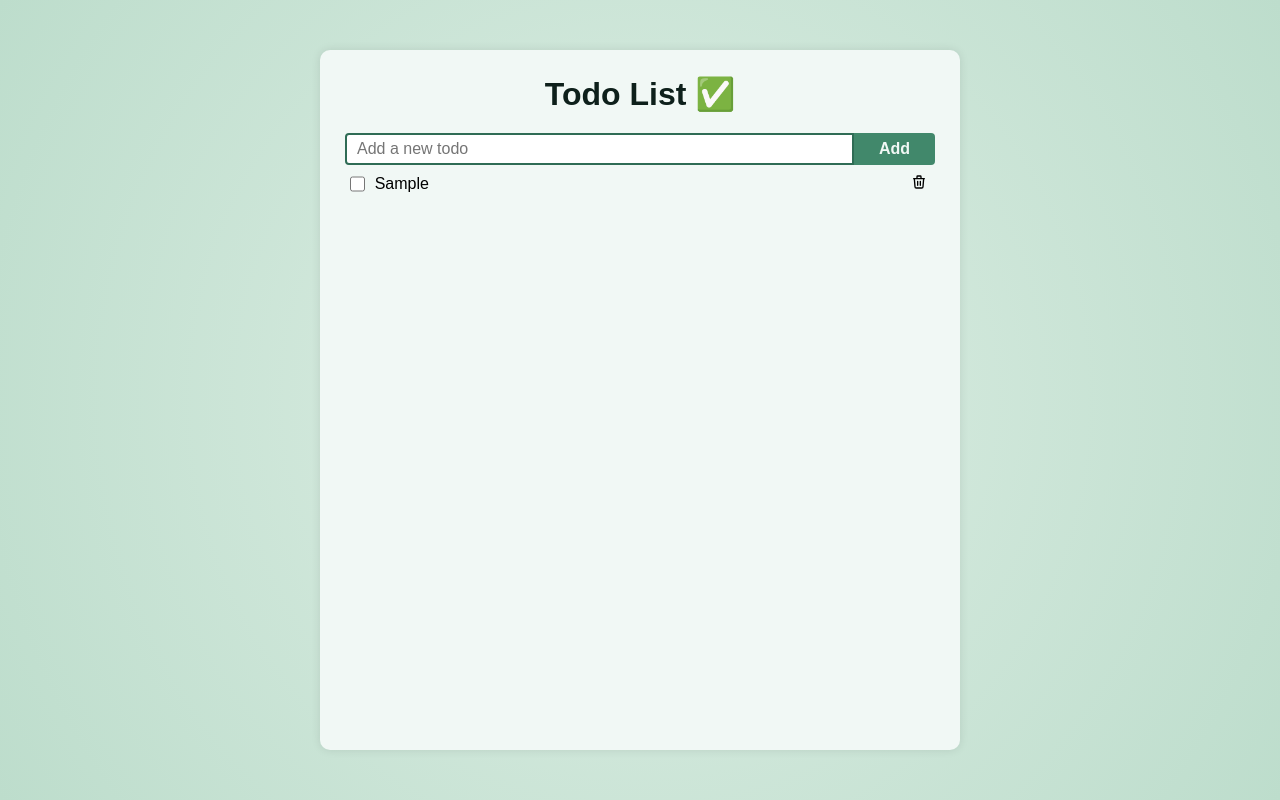
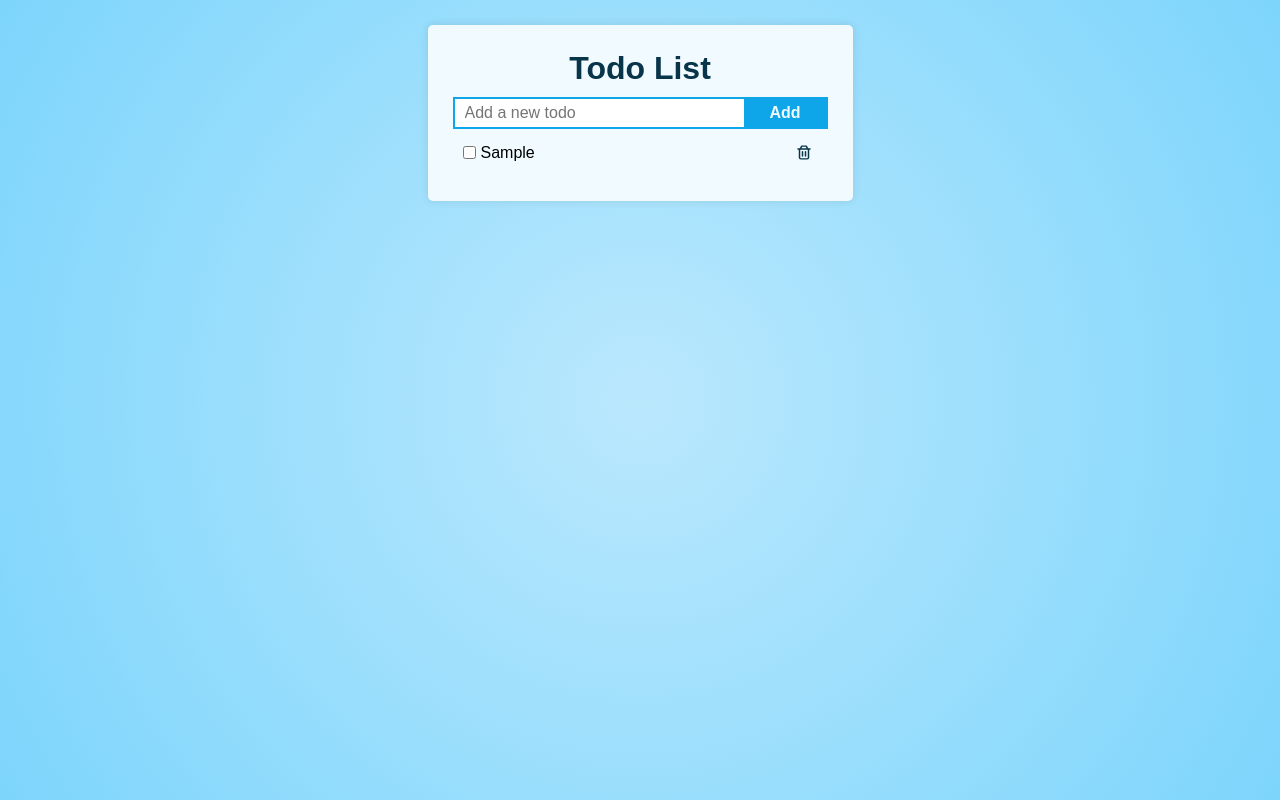
Before and after one commit to lui5gl/todo-list, a Vue app: page / in a window 1280 px wide. Both pictures are taken after typing "Sample" into the empty fields and a click on the button "Add". Built offline with nearby package versions, Linux system fonts and the light colour scheme.

Commit message:
Refactor App.vue and TodoItem.vue for improved layout, styles, and delete button functionality

```diff
--- a/src/App.vue
+++ b/src/App.vue
@@ -1,5 +1,6 @@
 <script setup lang="ts">
 import { ref } from "vue";
+import "@fontsource-variable/onest";
 import TodoItem from "./components/TodoItem.vue";
 import type Todo from "./interfaces/iTodoItem";
 
@@ -45,7 +46,7 @@ const handleUpdateText = (id: string, text: string) => {
 <template>
   <main>
     <section>
-      <h1>Todo List ✅</h1>
+      <h1>Todo List</h1>
       <form class="todo-form" @submit="onAddTodo">
         <input type="text" class="todo-input" placeholder="Add a new todo" />
         <button class="add-input" type="submit">Add</button>
@@ -67,76 +68,56 @@ const handleUpdateText = (id: string, text: string) => {
 
 <style scoped>
 main {
-  display: flex;
-  padding: 50px;
+  padding: 25px;
   min-height: 100dvh;
-  justify-content: center;
-  background: rgb(221, 238, 228);
+  background: rgb(186, 232, 253);
   background: radial-gradient(
     circle,
-    rgba(221, 238, 228, 1) 0%,
-    rgba(189, 221, 204, 1) 100%
+    rgba(186, 232, 253, 1) 0%,
+    rgba(125, 213, 252, 1) 100%
   );
 }
 
 section {
   width: 100%;
+  margin: auto;
   padding: 25px;
-  max-width: 40rem;
-  border-radius: 10px;
-  background-color: #f1f8f5;
+  max-width: 425px;
+  border-radius: 5px;
+  background-color: #f0faff;
   box-shadow: 0 0 10px rgba(0, 0, 0, 0.1);
 }
 
 h1 {
   font-size: 2rem;
+  color: #083549;
   text-align: center;
-  margin-bottom: 20px;
-  color: #0e201b;
+  margin-bottom: 10px;
 }
 
-.todo-form {
+form {
   display: flex;
+  border: 2px solid #0ea5e9;
 }
 
-.todo-input {
+input[type="text"] {
   width: 100%;
   border: none;
-  padding: 5px 10px;
-  border-radius: 4px 0px 0px 4px;
-  border: 2px solid #2f6c55;
+  padding: 0 10px;
+  outline: none;
 }
 
-.todo-input:focus {
-  outline: none;
-  caret-color: #2f6c55;
+button {
+  border: none;
+  font-weight: 700;
+  color: #f0faff;
+  padding: 5px 25px;
+  background-color: #0ea5e9;
+  cursor: pointer;
 }
 
-.todo-input::selection {
-  background: #2f6c55;
-  color: #f1f8f5;
-}
-
-.add-input {
-  border: none;
-  cursor: pointer;
-  color: #f1f8f5;
-  font-weight: 700;
-  padding: 0 25px;
-  background: #41886b;
-  border-radius: 0px 4px 4px 0px;
-  transition: all 75ms ease-in-out;
-}
-
-.add-input:hover {
-  background: #2f6c55;
-}
-
-li {
-  border-bottom: 1px solid #334155;
-}
-
-li:last-child {
-  border-bottom: none;
+ul {
+  padding: 0;
+  list-style: none;
 }
 </style>
--- a/src/components/TodoItem.vue
+++ b/src/components/TodoItem.vue
@@ -36,21 +36,7 @@ const handleUpdateText = (e: Event) => {
     />
 
     <button class="delete-button" :onclick="handleDeleteItem">
-      <svg
-        xmlns="http://www.w3.org/2000/svg"
-        width="1em"
-        height="1em"
-        viewBox="0 0 24 24"
-      >
-        <path
-          fill="none"
-          stroke="currentColor"
-          stroke-linecap="round"
-          stroke-linejoin="round"
-          stroke-width="2"
-          d="M4 7h16m-10 4v6m4-6v6M5 7l1 12a2 2 0 0 0 2 2h8a2 2 0 0 0 2-2l1-12M9 7V4a1 1 0 0 1 1-1h4a1 1 0 0 1 1 1v3"
-        />
-      </svg>
+      <img src="/icons/delete.svg" alt="Delete" width="20" height="20" />
     </button>
   </li>
 </template>
@@ -58,59 +44,34 @@ const handleUpdateText = (e: Event) => {
 <style scoped>
 li {
   gap: 5px;
-  width: 100%;
   display: flex;
-  padding: 5px;
-  align-items: center;
-  transition: background-color 150ms ease-in-out;
+  padding: 10px 10px;
+}
 
-  &:hover {
-    background-color: #f1f5f9;
-  }
+li:hover {
+  background-color: #e0f5fe;
 }
 
 input[type="text"] {
+  width: 100%;
+
   border: none;
-  padding: 5px;
-  width: 100%;
+  outline: none;
   background-color: transparent;
-
-  &::selection {
-    background-color: #295e4c;
-    color: white;
-  }
-
-  &:focus {
-    outline: none;
-  }
 }
 
-input[type="checkbox"] {
-  width: 16px;
-  height: 16px;
-  accent-color: #295e4c;
+button {
+  border: none;
+  cursor: pointer;
+  background-color: transparent;
+  padding: 5px;
+  border-radius: 5px;
+  display: flex;
+  justify-items: center;
+  align-items: center;
 }
 
-.completed {
-  text-decoration: line-through #2f6c56;
-}
-
-.delete-button {
-  width: 24px;
-  border: none;
-  height: 24px;
-  margin-left: auto;
-  border-radius: 4px;
-  background-color: transparent;
-
-  &:hover {
-    cursor: pointer;
-    background-color: #295e4c;
-    stroke: white;
-
-    & svg path {
-      stroke: white;
-    }
-  }
+button:hover {
+  background-color: #bae8fd;
 }
 </style>
```
